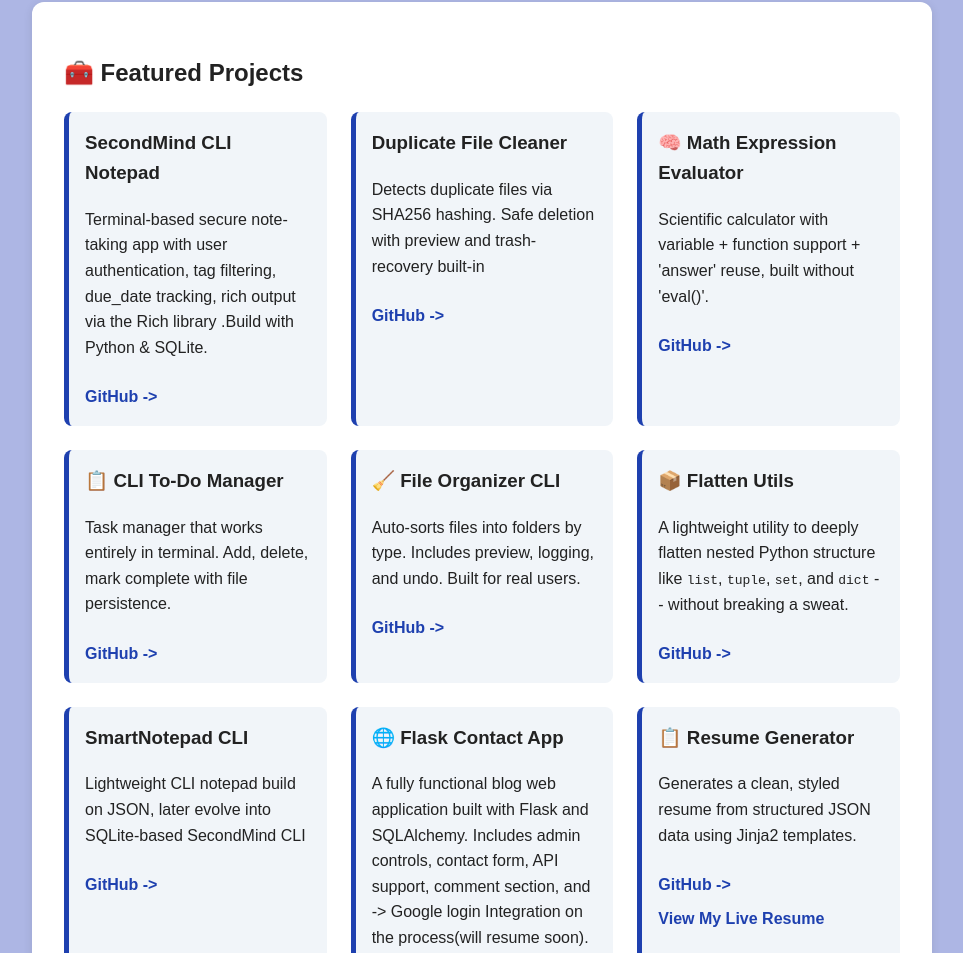
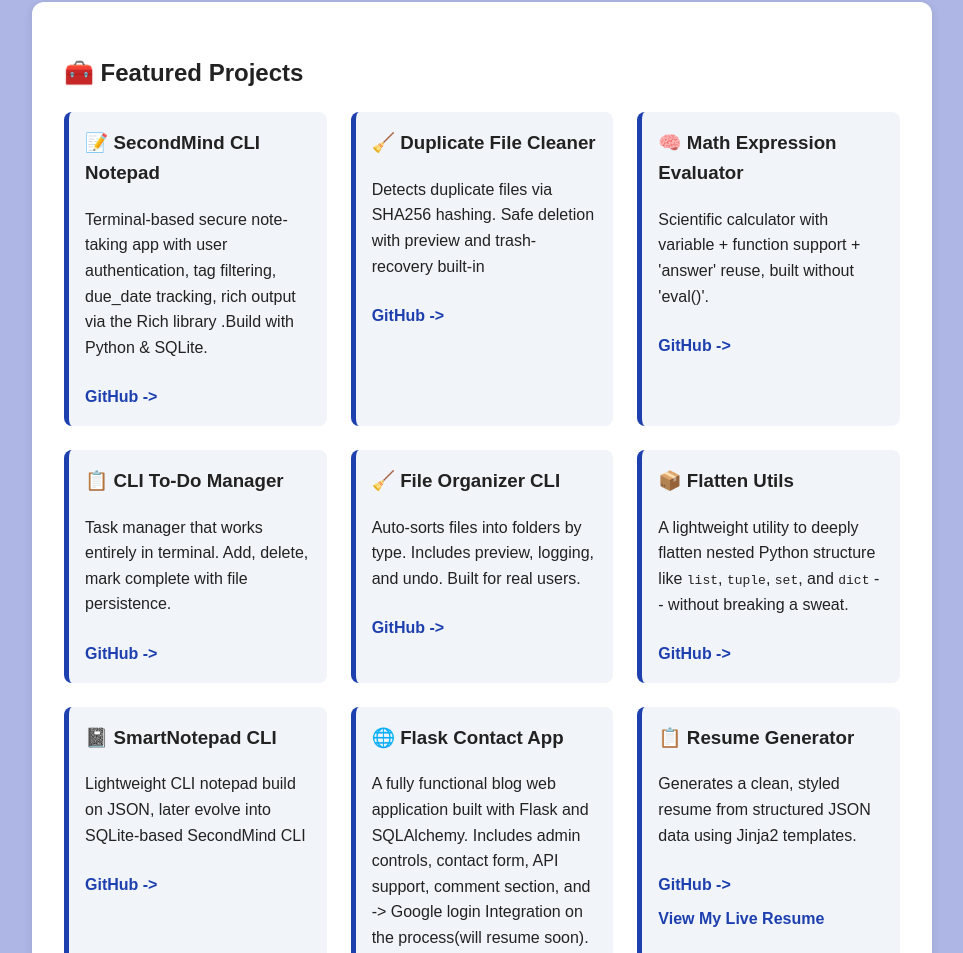
Before and after one commit to StarCoderSC/starcodersc.github.io, a plain HTML site: page index.html in a window 1280 px wide. Shown: the part 898-1851 px from the top of the page, without its empty margins (158-1121 px from the left). Drawn offline with nearby package versions, Linux system fonts and the light colour scheme.

Commit message:
Updated index

```diff
--- a/index.html
+++ b/index.html
@@ -51,7 +51,7 @@
     <h2>🧰 Featured Projects</h2>
     <div class="project-grid">
       <div class="project-card">
-        <h3>SecondMind CLI Notepad</h3>
+        <h3>📝 SecondMind CLI Notepad</h3>
         <p>Terminal-based secure note-taking app with user authentication, tag filtering,
           due_date tracking, rich output via the Rich library
           .Build with Python & SQLite.
@@ -60,7 +60,7 @@
       </div>
 
       <div class="project-card">
-        <h3>Duplicate File Cleaner</h3>
+        <h3>🧹 Duplicate File Cleaner</h3>
         <p>Detects duplicate files via SHA256 hashing. Safe deletion with preview and trash-recovery built-in</p>
         <a href="https://github.com/StarCoderSC/duplicate-file-cleaner" target="_blank">GitHub -></a>
       </div>
@@ -89,7 +89,7 @@
         <a href="https://github.com/StarCoderSC/flatten-utils" target="_blank">GitHub -></a>
       </div>
       <div class="project-card">
-        <h3>SmartNotepad CLI</h3>
+        <h3>📓 SmartNotepad CLI</h3>
         <p>Lightweight CLI notepad build on JSON, later evolve into SQLite-based
           SecondMind CLI
         </p>
```
